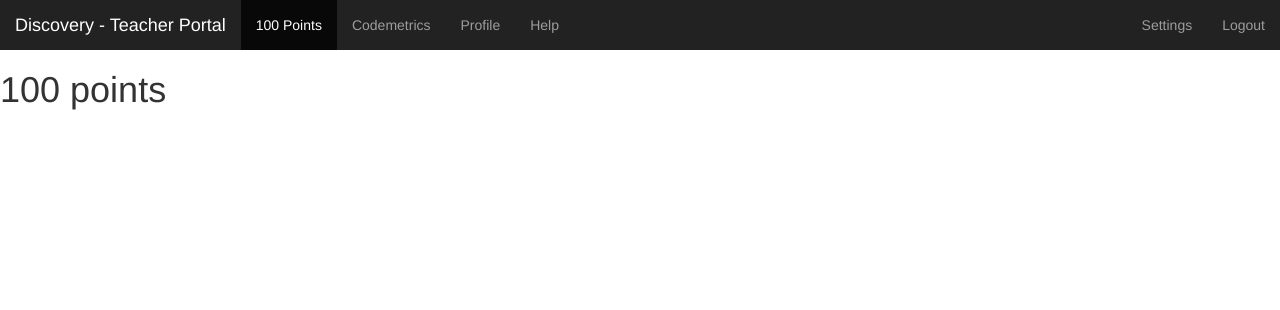
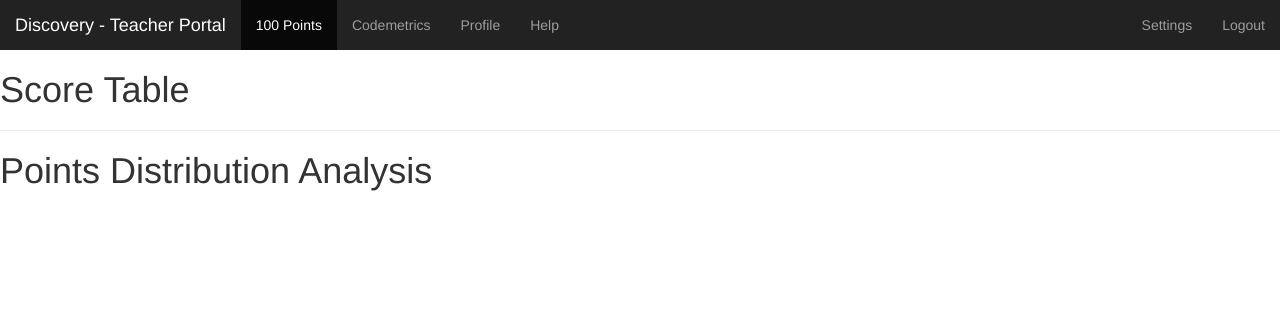
Before and after one commit to Discovery-VSTS/teacherui, a Django app: page /index/ in a window 1280 px wide. Shown: the top 310 px of the page. Run offline with Django 3.2, Linux system fonts and the light colour scheme; some libraries are stand-ins or nearby versions.

Commit message:
Defined blocks

```diff
--- a/core/views.py
+++ b/core/views.py
@@ -7,24 +7,29 @@ def login(request):
     template = get_template('login/login.html')
     return HttpResponse(template.render())
 
-liveStatus = dict(navStatus={"100pt": "", "codemetrics": ""})
+liveStatus = dict(
+    navStatus={
+        "hundredPt": "",
+        "codemetrics": ""
+    }
+)
 
 def index(request):
     html = get_template('tabs/tab_100_points.html')
-    liveStatus['navStatus']['100pt'] = "active"
+    liveStatus['navStatus']['hundredPt'] = "active"
     liveStatus['navStatus']['codemetrics'] = ""
     return HttpResponse(html.render(Context(liveStatus)))
 
 
 def tab_100_points(request):
     template = get_template('tabs/tab_100_points.html')
-    liveStatus['navStatus']['100pt'] = "active"
+    liveStatus['navStatus']['hundredPt'] = "active"
     liveStatus['navStatus']['codemetrics'] = ""
     return HttpResponse(template.render(Context(liveStatus)))
 
 
 def tab_codemetrics(request):
     template = get_template('tabs/tab_codemetrics.html')
-    liveStatus['navStatus']['100pt'] = ""
+    liveStatus['navStatus']['hundredPt'] = ""
     liveStatus['navStatus']['codemetrics'] = "active"
     return HttpResponse(template.render(Context(liveStatus)))
--- a/templates/base.html
+++ b/templates/base.html
@@ -31,7 +31,7 @@
         {% block navbar %}
             <div id="navbar" class="navbar-collapse collapse">
                 <ul class="nav navbar-nav navbar-left">
-                    <li class="{{ navStatus.100pt }}"><a href="/100-point">100 Points</a></li>
+                    <li class="{{ navStatus.hundredPt }}"><a href="/100-point">100 Points</a></li>
                     <li class="{{ navStatus.codemetrics }}"><a href="/codemetrics">Codemetrics</a></li>
                     <li><a href="#">Profile</a></li>
                     <li><a href="http://getbootstrap.com/examples/dashboard/#">Help</a></li>
--- a/templates/tabs/tab_100_points.html
+++ b/templates/tabs/tab_100_points.html
@@ -1,9 +1,17 @@
 {% extends "base.html" %}
+{% block tab-content %}
+    {% block score-table %}
+        <h1>Score Table</h1>
+    {% endblock %}
 
-{% block title %}100-points Overview{% endblock %}
-{% block 100pt %}class="active"{% endblock %}
 
-{% block tab-content %}
-<h1>100 points</h1>
+    <hr>
+
+
+    {% block distribution-analysis %}
+        <h1>Points Distribution Analysis</h1>
+
+    {% endblock %}
+
 
 {% endblock %}
```
Also changed, not shown: templates/tabs/tab_codemetrics.html (+3 -4 lines).
